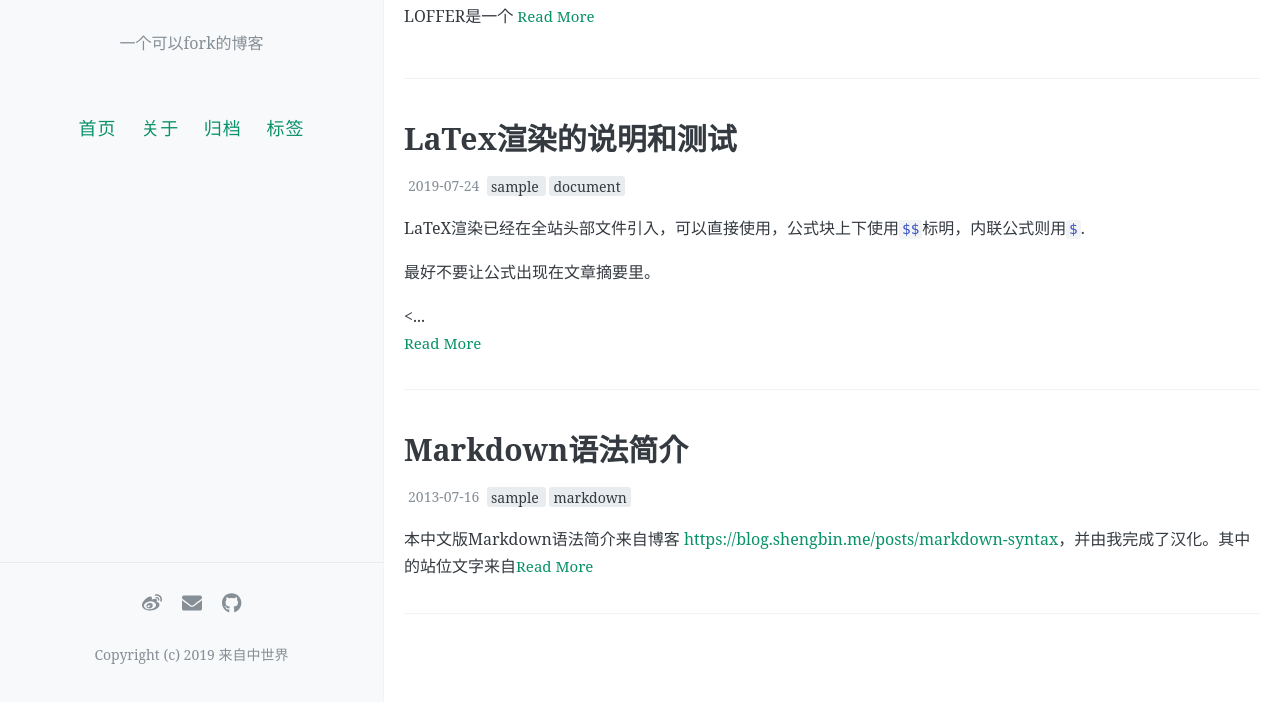
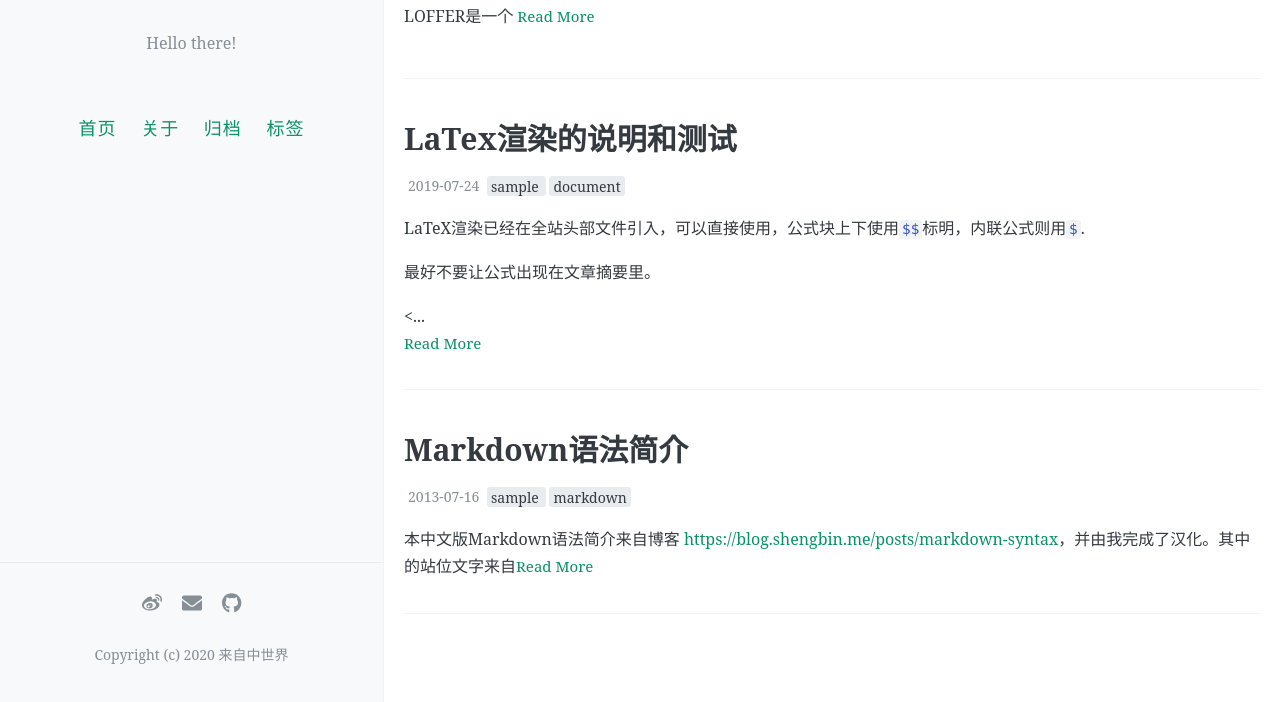
Before and after one commit to operamauve23/fluffy-parakeet, a Jekyll site: the page built from index.html, in a window 1280 px wide and 1037 px high. Shown: the part 335-1037 px from the top of the window. Built offline with Jekyll 4.4.1, drawn with Linux system fonts in a browser that asks for light colours; the list of posts is cut into pages by our own code; comment, search, counter and statistics services are not loaded.

Commit message:
Update _config.yml

```diff
--- a/_config.yml
+++ b/_config.yml
@@ -7,16 +7,16 @@
 # 井号后面的文字是说明文档，不会被程序读取。
 
 # 描述/签名
-name: LOFFER
-description: 一个可以fork的博客
+name: Star of the Sea
+description: Hello there!
 
 # 输入你的网站域名（如果你没有添加自己的域名，而是直接用GitHub pages分配的域名的话可以省略）
-url:
+url: starofthesea
 
 # 添加你的博客的二级域名，一般来说是你的repository名
 # 如果你的博客的URL是：(http://yourusername.github.io/repository-name)
 # 那么就写成 "/repository-name"
-baseurl: /LOFFER
+baseurl: /fluffy-parakeet
 
 
 #
@@ -66,7 +66,7 @@ footer-links:
   youtube: # channel/<your_long_string> or user/<user-name>
 
 # 站点页脚的文字
-footer-text: Copyright (c) 2019 来自中世界
+footer-text: Copyright (c) 2020 来自中世界
 
 #
 # 评论，注意，请不要同时添加多种不同的评论区
```
